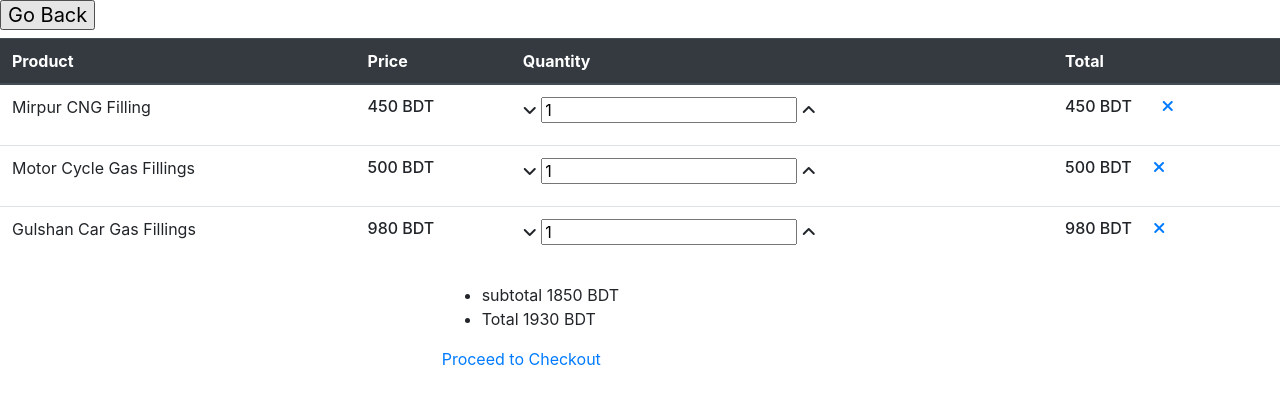
After one commit to sharminafifa25/Gas-N-Go, a Django app: page /cart/ in a window 1280 px wide. The commit adds this page. Shown: the top 404 px of the page. Run offline with Django 3.2, Linux system fonts and the light colour scheme; some libraries are stand-ins or nearby versions.

Commit message:
work on cart file

```diff
--- /dev/null
+++ b/home/templates/cart.html
@@ -0,0 +1,169 @@
+<!-- !Links -->
+<!-- * css link -->
+
+
+<script
+  src="https://kit.fontawesome.com/332a215f17.js"
+  crossorigin="anonymous"
+></script>
+
+<!-- Bootstrap CSS -->
+<link
+  rel="stylesheet"
+  href="https://stackpath.bootstrapcdn.com/bootstrap/4.3.1/css/bootstrap.min.css"
+  integrity="sha384-ggOyR0iXCbMQv3Xipma34MD+dH/1fQ784/j6cY/iJTQUOhcWr7x9JvoRxT2MZw1T"
+  crossorigin="anonymous"
+/>
+<!-- !Links -->
+<!--Cart Section-->
+<div class="cart">
+  <div class="table-responsive">
+    <table class="table">
+      <thead class="thead-dark">
+        <tr>
+          <th scope="col" class="text-white">Product</th>
+          <th scope="col" class="text-white">Price</th>
+          <th scope="col" class="text-white">Quantity</th>
+          <th scope="col" class="text-white">Total</th>
+          <form>
+            <h5>
+              <input type="button" value="Go Back" onclick="history.back()" />
+            </h5>
+          </form>
+        </tr>
+      </thead>
+      <tbody>
+        <tr>
+          <td>
+            <div class="main">
+              <div class="d-flex"></div>
+              <div class="des">
+                <p>Mirpur CNG Filling</p>
+              </div>
+            </div>
+          </td>
+          <td>
+            <h6>450 BDT</h6>
+          </td>
+          <td>
+            <div class="counter">
+              <i class="fas fa-angle-down"></i>
+              <input
+                class="input-number"
+                type="text"
+                value="1"
+                min="0"
+                max="10"
+              />
+              <i class="fas fa-angle-up"></i>
+            </div>
+          </td>
+          <td>
+            <h6>
+              450 BDT &nbsp; &nbsp; &nbsp;
+              <a href=""><i class="fa fa-times" aria-hidden="true"></i></a>
+            </h6>
+          </td>
+        </tr>
+        <!----->
+        <tr>
+          <td>
+            <div class="main">
+              <div class="d-flex"></div>
+              <div class="des">
+                <p>Motor Cycle Gas Fillings</p>
+              </div>
+            </div>
+          </td>
+          <td>
+            <h6> 500 BDT</h6>
+          </td>
+          <td>
+            <div class="counter">
+              <i class="fas fa-angle-down"></i>
+              <input
+                class="input-number"
+                type="text"
+                value="1"
+                min="0"
+                max="10"
+              />
+              <i class="fas fa-angle-up"></i>
+            </div>
+          </td>
+          <td>
+            <h6>
+              500 BDT &nbsp; &nbsp;
+              <a href=""><i class="fa fa-times" aria-hidden="true"></i></a>
+            </h6>
+          </td>
+        </tr>
+        <!----->
+        <tr>
+          <td>
+            <div class="main">
+              <div class="d-flex"></div>
+              <div class="des">
+                <p>Gulshan Car Gas Fillings</p>
+              </div>
+            </div>
+          </td>
+          <td>
+            <h6>980 BDT</h6>
+          </td>
+          <td>
+            <div class="counter">
+              <i class="fas fa-angle-down"></i>
+              <input
+                class="input-number"
+                type="text"
+                value="1"
+                min="0"
+                max="10"
+              />
+              <i class="fas fa-angle-up"></i>
+            </div>
+          </td>
+          <td>
+            <h6>
+              980 BDT &nbsp; &nbsp;
+              <a href=""><i class="fa fa-times" aria-hidden="true"></i></a>
+            </h6>
+          </td>
+        </tr>
+
+        <!----->
+      </tbody>
+    </table>
+  </div>
+</div>
+<div class="col-lg-4 offset-lg-4">
+  <div class="checkout">
+    <ul>
+      <li class="subtotal">
+        subtotal
+        <span>1850 BDT</span>
+      </li>
+      <li class="cart-total">Total <span>1930 BDT</span></li>
+    </ul>
+    <a href="{% url 'payment' %}" class="proceed-btn">Proceed to Checkout</a>
+  </div>
+</div>
+
+<!-- Optional JavaScript -->
+<!-- jQuery first, then Popper.js, then Bootstrap JS -->
+<script
+  src="https://code.jquery.com/jquery-3.3.1.slim.min.js"
+  integrity="sha384-q8i/X+965DzO0rT7abK41JStQIAqVgRVzpbzo5smXKp4YfRvH+8abtTE1Pi6jizo"
+  crossorigin="anonymous"
+></script>
+<script
+  src="https://cdnjs.cloudflare.com/ajax/libs/popper.js/1.14.7/umd/popper.min.js"
+  integrity="sha384-UO2eT0CpHqdSJQ6hJty5KVphtPhzWj9WO1clHTMGa3JDZwrnQq4sF86dIHNDz0W1"
+  crossorigin="anonymous"
+></script>
+<script
+  src="https://stackpath.bootstrapcdn.com/bootstrap/4.3.1/js/bootstrap.min.js"
+  integrity="sha384-JjSmVgyd0p3pXB1rRibZUAYoIIy6OrQ6VrjIEaFf/nJGzIxFDsf4x0xIM+B07jRM"
+  crossorigin="anonymous"
+></script>
--- a/home/templates/home.html
+++ b/home/templates/home.html
@@ -94,7 +94,7 @@
                             <p>${(response[i].pump_address).substring(0 , 250)}</p>
                             </div>
                             <div class="card-action">
-                            <a href="{% url 'payment' %}">Payment</a>
+                            <a href="{% url 'cart' %}">Add to Cart</a>
                             </div>
                         </div>
 
--- a/home/urls.py
+++ b/home/urls.py
@@ -5,6 +5,7 @@ from .views import *
 
 urlpatterns = [
     path('', home , name="home"),
+    path('cart/', cart , name="cart"),
     path('payment/', payment , name="payment"),
     path('api/gas/', api_gas)
 ]
--- a/home/views.py
+++ b/home/views.py
@@ -9,6 +9,10 @@ def home(request):
     emenities = Emenities.objects.all()
     context = {'emenities': emenities}
     return render(request, 'home.html', context)
+
+
+def cart(request):
+    return render(request, 'cart.html')
 
 
 def payment(request):
```
